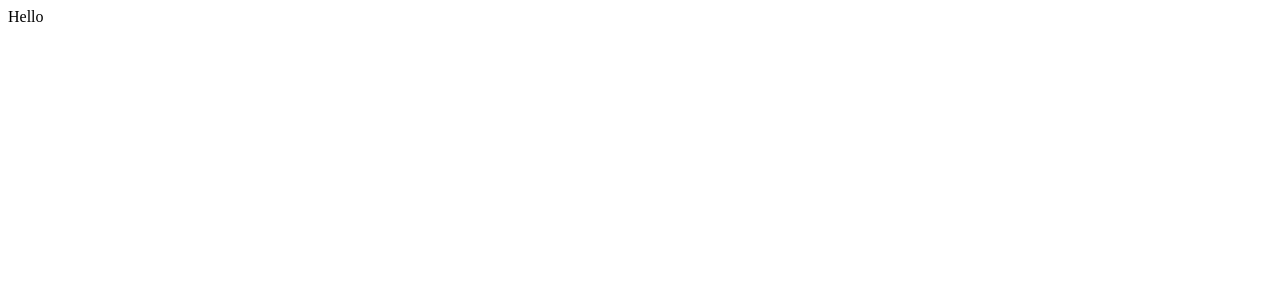
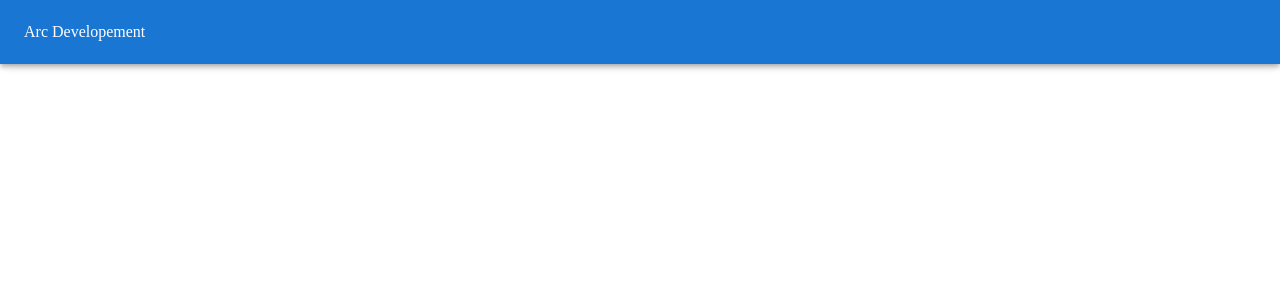
Before and after one commit to monello/hifi-material-ui, a React (Create React App) app: page / in a window 1280 px wide. Shown: the top 300 px of the page. Built offline with nearby package versions, Linux system fonts and the light colour scheme.

Commit message:
Added the initial AppBar as the site Header

```diff
--- a/src/App.js
+++ b/src/components/App.js
@@ -1,6 +1,9 @@
+import Header from "./ui/Header";
+
 function App() {
   return (
     <div className="App">
+      <Header />
       Hello
     </div>
   );
--- /dev/null
+++ b/src/components/ui/Header.jsx
@@ -0,0 +1,12 @@
+import React from "react";
+import { AppBar, Toolbar } from "@mui/material";
+
+const Header = (props) => {
+  return (
+    <AppBar position="fixed">
+      <Toolbar>Arc Developement</Toolbar>
+    </AppBar>
+  );
+};
+
+export default Header;
--- a/src/index.js
+++ b/src/index.js
@@ -1,6 +1,6 @@
 import React from 'react';
 import ReactDOM from 'react-dom';
-import App from './App';
+import App from './components/App';
 import reportWebVitals from './reportWebVitals';
 
 ReactDOM.render(
```
